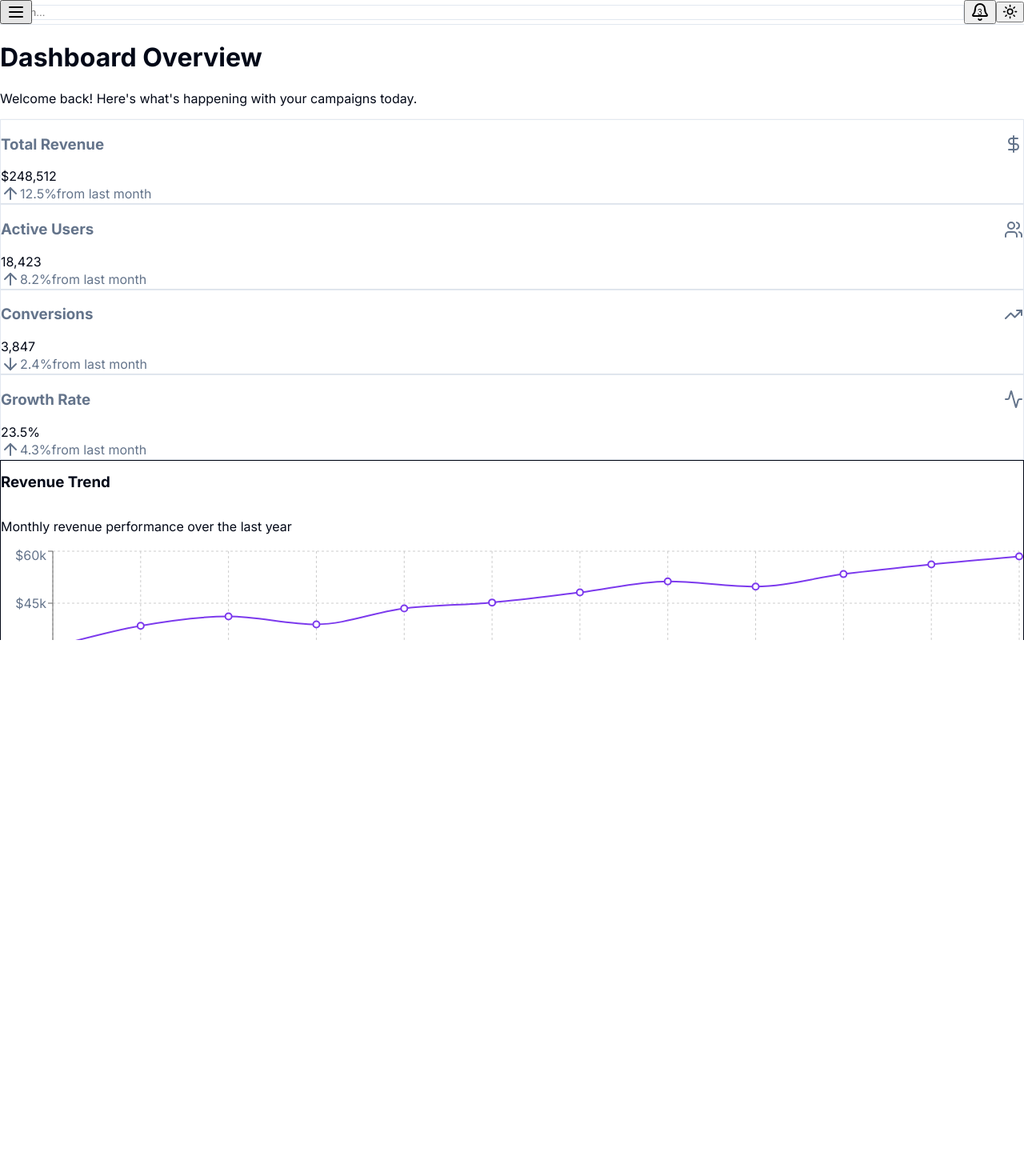
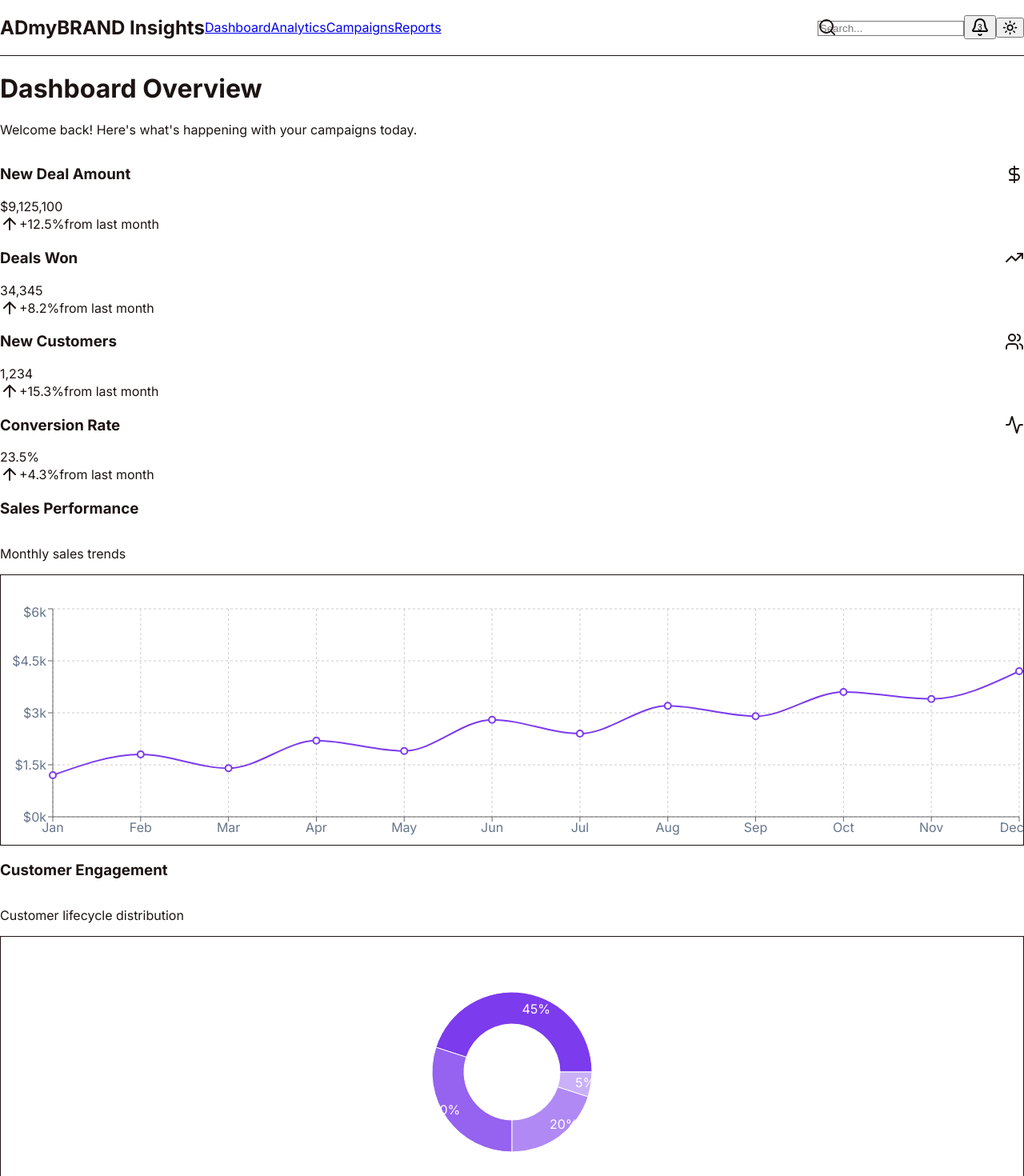
Before and after one commit to Soumyadipgithub/admybrand-insights, a Next.js app: page / in a window 1280 px wide. Shown: the top 1470 px of the page at 80% size. Before the commit the page ends 800 px from the top, so only its background shows below. Built offline with nearby package versions, Linux system fonts and the light colour scheme.

Commit message:
Complete redesign: Beautiful, natural-looking dashboard matching modern design standards

```diff
--- a/src/app/globals.css
+++ b/src/app/globals.css
@@ -5,47 +5,47 @@
 @layer base {
   :root {
     --background: 0 0% 100%;
-    --foreground: 222.2 84% 4.9%;
+    --foreground: 15 23% 9%;
     --card: 0 0% 100%;
-    --card-foreground: 222.2 84% 4.9%;
+    --card-foreground: 15 23% 9%;
     --popover: 0 0% 100%;
-    --popover-foreground: 222.2 84% 4.9%;
-    --primary: 262.1 83.3% 57.8%;
+    --popover-foreground: 15 23% 9%;
+    --primary: 262 83% 58%;
     --primary-foreground: 210 40% 98%;
-    --secondary: 210 40% 96.1%;
-    --secondary-foreground: 222.2 47.4% 11.2%;
-    --muted: 210 40% 96.1%;
-    --muted-foreground: 215.4 16.3% 46.9%;
-    --accent: 210 40% 96.1%;
-    --accent-foreground: 222.2 47.4% 11.2%;
-    --destructive: 0 84.2% 60.2%;
+    --secondary: 210 40% 96%;
+    --secondary-foreground: 222 47% 11%;
+    --muted: 210 40% 96%;
+    --muted-foreground: 215 16% 47%;
+    --accent: 210 40% 96%;
+    --accent-foreground: 222 47% 11%;
+    --destructive: 0 84% 60%;
     --destructive-foreground: 210 40% 98%;
-    --border: 214.3 31.8% 91.4%;
-    --input: 214.3 31.8% 91.4%;
-    --ring: 262.1 83.3% 57.8%;
+    --border: 214 32% 91%;
+    --input: 214 32% 91%;
+    --ring: 262 83% 58%;
     --radius: 0.75rem;
   }
 
   .dark {
-    --background: 222.2 84% 4.9%;
+    --background: 222 84% 5%;
     --foreground: 210 40% 98%;
-    --card: 222.2 84% 4.9%;
+    --card: 222 84% 5%;
     --card-foreground: 210 40% 98%;
-    --popover: 222.2 84% 4.9%;
+    --popover: 222 84% 5%;
     --popover-foreground: 210 40% 98%;
-    --primary: 263.4 70% 50.4%;
+    --primary: 263 70% 50%;
     --primary-foreground: 210 40% 98%;
-    --secondary: 217.2 32.6% 17.5%;
+    --secondary: 217 33% 18%;
     --secondary-foreground: 210 40% 98%;
-    --muted: 217.2 32.6% 17.5%;
-    --muted-foreground: 215 20.2% 65.1%;
-    --accent: 217.2 32.6% 17.5%;
+    --muted: 217 33% 18%;
+    --muted-foreground: 215 20% 65%;
+    --accent: 217 33% 18%;
     --accent-foreground: 210 40% 98%;
-    --destructive: 0 62.8% 30.6%;
+    --destructive: 0 63% 31%;
     --destructive-foreground: 210 40% 98%;
-    --border: 217.2 32.6% 17.5%;
-    --input: 217.2 32.6% 17.5%;
-    --ring: 263.4 70% 50.4%;
+    --border: 217 33% 18%;
+    --input: 217 33% 18%;
+    --ring: 263 70% 50%;
   }
 }
 
--- a/src/app/page.tsx
+++ b/src/app/page.tsx
@@ -1,118 +1,190 @@
 "use client"
 
 import * as React from "react"
-import { MetricCard } from "@/components/metric-card"
+import { Card, CardContent, CardHeader, CardTitle } from "@/components/ui/card"
 import { LineChart } from "@/components/charts/line-chart"
 import { BarChart } from "@/components/charts/bar-chart"
 import { DonutChart } from "@/components/charts/donut-chart"
-import { DataTable } from "@/components/data-table"
-import { MetricCardSkeleton, ChartSkeleton, TableSkeleton } from "@/components/loading-skeleton"
-import { metrics, revenueData, campaignData, trafficData, tableData } from "@/lib/mock-data"
+import { TrendingUp, Users, DollarSign, Activity, ArrowUp, ArrowDown } from "lucide-react"
+
+// New mock data matching the image style
+const newMetrics = [
+  {
+    title: "New Deal Amount",
+    value: "$9,125,100",
+    change: 12.5,
+    trend: "up" as const,
+    icon: DollarSign,
+    color: "text-blue-600"
+  },
+  {
+    title: "Deals Won",
+    value: "34,345",
+    change: 8.2,
+    trend: "up" as const,
+    icon: TrendingUp,
+    color: "text-green-600"
+  },
+  {
+    title: "New Customers",
+    value: "1,234",
+    change: 15.3,
+    trend: "up" as const,
+    icon: Users,
+    color: "text-purple-600"
+  },
+  {
+    title: "Conversion Rate",
+    value: "23.5%",
+    change: 4.3,
+    trend: "up" as const,
+    icon: Activity,
+    color: "text-orange-600"
+  }
+]
+
+const salesData = [
+  { name: "Jan", value: 1200 },
+  { name: "Feb", value: 1800 },
+  { name: "Mar", value: 1400 },
+  { name: "Apr", value: 2200 },
+  { name: "May", value: 1900 },
+  { name: "Jun", value: 2800 },
+  { name: "Jul", value: 2400 },
+  { name: "Aug", value: 3200 },
+  { name: "Sep", value: 2900 },
+  { name: "Oct", value: 3600 },
+  { name: "Nov", value: 3400 },
+  { name: "Dec", value: 4200 }
+]
+
+const customerData = [
+  { name: "New Leads", value: 45 },
+  { name: "Engaged", value: 30 },
+  { name: "Converted", value: 20 },
+  { name: "Churned", value: 5 }
+]
 
 export default function DashboardPage() {
-  const [isLoading, setIsLoading] = React.useState(true)
-
-  React.useEffect(() => {
-    // Simulate loading
-    const timer = setTimeout(() => {
-      setIsLoading(false)
-    }, 1500)
-
-    return () => clearTimeout(timer)
-  }, [])
-
   return (
-    <div className="space-y-6">
-      {/* Page Header */}
+    <div className="p-6 space-y-6 bg-gray-50 min-h-screen">
+      {/* Header */}
       <div className="mb-8">
-        <h1 className="text-3xl font-bold tracking-tight text-foreground">Dashboard Overview</h1>
-        <p className="text-muted-foreground mt-2">
-          Welcome back! Here's what's happening with your campaigns today.
-        </p>
+        <h1 className="text-3xl font-bold text-gray-900 mb-2">Dashboard Overview</h1>
+        <p className="text-gray-600">Welcome back! Here's what's happening with your campaigns today.</p>
       </div>
 
       {/* Metrics Grid */}
-      <div className="grid gap-4 md:grid-cols-2 lg:grid-cols-4">
-        {isLoading
-          ? Array.from({ length: 4 }).map((_, i) => (
-              <MetricCardSkeleton key={i} />
-            ))
-          : metrics.map((metric, index) => (
-              <div
-                key={metric.title}
-                className="animate-in slide-in duration-500"
-                style={{ animationDelay: `${index * 100}ms` }}
-              >
-                <MetricCard metric={metric} />
+      <div className="grid gap-6 md:grid-cols-2 lg:grid-cols-4">
+        {newMetrics.map((metric, index) => (
+          <Card key={metric.title} className="bg-white border-0 shadow-sm hover:shadow-md transition-shadow duration-200">
+            <CardHeader className="pb-3">
+              <div className="flex items-center justify-between">
+                <CardTitle className="text-sm font-medium text-gray-600">{metric.title}</CardTitle>
+                <metric.icon className={`h-5 w-5 ${metric.color}`} />
               </div>
+            </CardHeader>
+            <CardContent>
+              <div className="text-2xl font-bold text-gray-900 mb-2">{metric.value}</div>
+              <div className="flex items-center text-sm">
+                {metric.trend === "up" ? (
+                  <ArrowUp className="h-4 w-4 text-green-500 mr-1" />
+                ) : (
+                  <ArrowDown className="h-4 w-4 text-red-500 mr-1" />
+                )}
+                <span className={`font-medium ${metric.trend === "up" ? "text-green-500" : "text-red-500"}`}>
+                  +{metric.change}%
+                </span>
+                <span className="text-gray-500 ml-1">from last month</span>
+              </div>
+            </CardContent>
+          </Card>
         ))}
       </div>
 
       {/* Charts Section */}
       <div className="grid gap-6 md:grid-cols-2 lg:grid-cols-3">
-        {isLoading ? (
-          <>
+        {/* Sales Chart */}
         <div className="lg:col-span-2">
-              <ChartSkeleton />
-            </div>
-            <ChartSkeleton />
-          </>
-        ) : (
-          <>
-            <div
-              className="lg:col-span-2 animate-in slide-in duration-500"
-              style={{ animationDelay: "400ms" }}
-            >
+          <Card className="bg-white border-0 shadow-sm">
+            <CardHeader>
+              <CardTitle className="text-lg font-semibold text-gray-900">Sales Performance</CardTitle>
+              <p className="text-sm text-gray-600">Monthly sales trends</p>
+            </CardHeader>
+            <CardContent>
+              <div className="h-80">
                 <LineChart
-                data={revenueData}
-                title="Revenue Trend"
-                description="Monthly revenue performance over the last year"
+                  data={salesData}
+                  title=""
+                  description=""
                 />
               </div>
-            <div
-              className="animate-in slide-in duration-500"
-              style={{ animationDelay: "500ms" }}
-            >
+            </CardContent>
+          </Card>
+        </div>
+
+        {/* Customer Engagement */}
+        <div>
+          <Card className="bg-white border-0 shadow-sm">
+            <CardHeader>
+              <CardTitle className="text-lg font-semibold text-gray-900">Customer Engagement</CardTitle>
+              <p className="text-sm text-gray-600">Customer lifecycle distribution</p>
+            </CardHeader>
+            <CardContent>
+              <div className="h-80">
                 <DonutChart
-                data={trafficData}
-                title="Traffic Sources"
-                description="Distribution of traffic by source"
+                  data={customerData}
+                  title=""
+                  description=""
                 />
               </div>
-          </>
-        )}
+            </CardContent>
+          </Card>
+        </div>
       </div>
 
-      {/* Bar Chart */}
-      <div className="grid gap-6">
-        {isLoading ? (
-          <ChartSkeleton />
-        ) : (
-          <div
-            className="animate-in slide-in duration-500"
-            style={{ animationDelay: "600ms" }}
-          >
-            <BarChart
-              data={campaignData}
-              title="Campaign Performance"
-              description="Conversion rates by campaign type"
-            />
+      {/* Additional Charts */}
+      <div className="grid gap-6 md:grid-cols-2">
+        {/* Customer Satisfaction */}
+        <Card className="bg-white border-0 shadow-sm">
+          <CardHeader>
+            <CardTitle className="text-lg font-semibold text-gray-900">Customer Satisfaction</CardTitle>
+            <p className="text-sm text-gray-600">Overall satisfaction score</p>
+          </CardHeader>
+          <CardContent>
+            <div className="h-64 flex items-center justify-center">
+              <div className="text-center">
+                <div className="text-4xl font-bold text-blue-600 mb-2">4.8</div>
+                <div className="text-sm text-gray-600">out of 5.0</div>
               </div>
-        )}
             </div>
+          </CardContent>
+        </Card>
 
-      {/* Data Table */}
-      <div className="grid gap-6">
-        {isLoading ? (
-          <TableSkeleton />
-        ) : (
-          <div
-            className="animate-in slide-in duration-500"
-            style={{ animationDelay: "700ms" }}
-          >
-            <DataTable data={tableData} />
+        {/* Top Performers */}
+        <Card className="bg-white border-0 shadow-sm">
+          <CardHeader>
+            <CardTitle className="text-lg font-semibold text-gray-900">Top Performers</CardTitle>
+            <p className="text-sm text-gray-600">Best performing campaigns</p>
+          </CardHeader>
+          <CardContent>
+            <div className="space-y-4">
+              {[
+                { name: "Social Media Campaign", value: "$2.4M", growth: "+15%" },
+                { name: "Email Marketing", value: "$1.8M", growth: "+12%" },
+                { name: "Search Ads", value: "$1.2M", growth: "+8%" }
+              ].map((item, index) => (
+                <div key={index} className="flex items-center justify-between p-3 bg-gray-50 rounded-lg">
+                  <div>
+                    <div className="font-medium text-gray-900">{item.name}</div>
+                    <div className="text-sm text-gray-600">{item.value}</div>
                   </div>
-        )}
+                  <div className="text-green-500 font-medium">{item.growth}</div>
+                </div>
+              ))}
+            </div>
+          </CardContent>
+        </Card>
       </div>
     </div>
   )
--- a/src/components/layout.tsx
+++ b/src/components/layout.tsx
@@ -11,48 +11,44 @@ interface LayoutProps {
 
 export function Layout({ children }: LayoutProps) {
   return (
-    <div className="flex h-screen overflow-hidden" style={{ backgroundColor: 'hsl(var(--background))' }}>
-      <Sidebar />
+    <div className="min-h-screen bg-gray-50">
+      {/* Header */}
+      <header className="bg-white border-b border-gray-200 px-6 py-4">
+        <div className="flex items-center justify-between">
+          <div className="flex items-center space-x-8">
+            <h2 className="text-xl font-semibold text-gray-900">ADmyBRAND Insights</h2>
+            <nav className="flex space-x-6">
+              <a href="#" className="text-gray-600 hover:text-gray-900">Dashboard</a>
+              <a href="#" className="text-gray-600 hover:text-gray-900">Analytics</a>
+              <a href="#" className="text-gray-600 hover:text-gray-900">Campaigns</a>
+              <a href="#" className="text-gray-600 hover:text-gray-900">Reports</a>
+            </nav>
+          </div>
 
-      {/* Main Content */}
-      <div className="flex-1 md:ml-64">
-        {/* Header */}
-        <header className="sticky top-0 z-30 flex h-16 items-center justify-between border-b px-6" style={{ backgroundColor: 'hsl(var(--background))', borderColor: 'hsl(var(--border))' }}>
-          <div className="flex items-center gap-4 flex-1">
-            <div className="ml-12 md:ml-0" /> {/* Spacer for mobile menu button */}
-            <div className="relative flex-1 max-w-md">
-              <Search className="absolute left-3 top-1/2 h-4 w-4 -translate-y-1/2" style={{ color: 'hsl(var(--muted-foreground))' }} />
+          <div className="flex items-center space-x-4">
+            <div className="relative">
+              <Search className="absolute left-3 top-1/2 h-4 w-4 -translate-y-1/2 text-gray-400" />
               <input
                 type="search"
                 placeholder="Search..."
-                className="flex h-9 w-full rounded-md border px-3 pl-10 py-1 text-sm shadow-sm transition-colors placeholder:text-muted-foreground focus-visible:outline-none focus-visible:ring-1 focus-visible:ring-ring"
-                style={{
-                  backgroundColor: 'hsl(var(--background))',
-                  borderColor: 'hsl(var(--border))',
-                  color: 'hsl(var(--foreground))'
-                }}
+                className="pl-10 pr-4 py-2 border border-gray-300 rounded-lg text-sm focus:outline-none focus:ring-2 focus:ring-blue-500 focus:border-transparent"
               />
             </div>
-          </div>
-
-          <div className="flex items-center gap-2">
             <Button variant="ghost" size="icon" className="relative">
-              <Bell className="h-5 w-5" />
-              <span className="absolute -top-1 -right-1 h-4 w-4 rounded-full bg-primary text-[10px] font-medium text-primary-foreground flex items-center justify-center">
+              <Bell className="h-5 w-5 text-gray-600" />
+              <span className="absolute -top-1 -right-1 h-4 w-4 rounded-full bg-red-500 text-[10px] font-medium text-white flex items-center justify-center">
                 3
               </span>
             </Button>
             <ThemeToggle />
           </div>
-        </header>
+        </div>
+      </header>
 
-        {/* Page Content */}
-        <main className="flex-1 overflow-y-auto" style={{ backgroundColor: 'hsl(var(--background))' }}>
-          <div className="container mx-auto p-6">
-            {children}
-          </div>
-        </main>
-      </div>
+      {/* Page Content */}
+      <main className="flex-1">
+        {children}
+      </main>
     </div>
   )
 }
```
Lines whose indentation alone changed are shown as unchanged.
